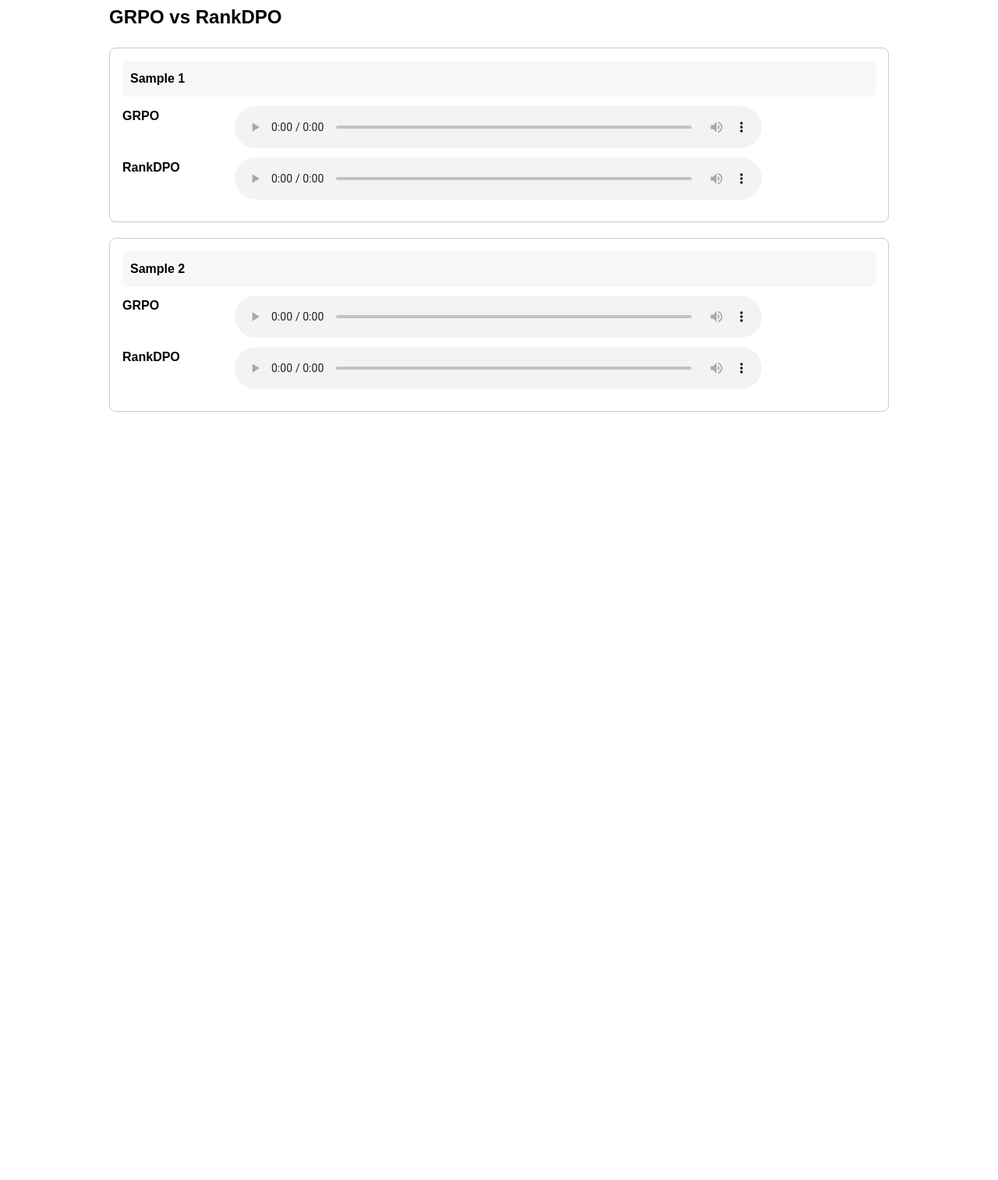
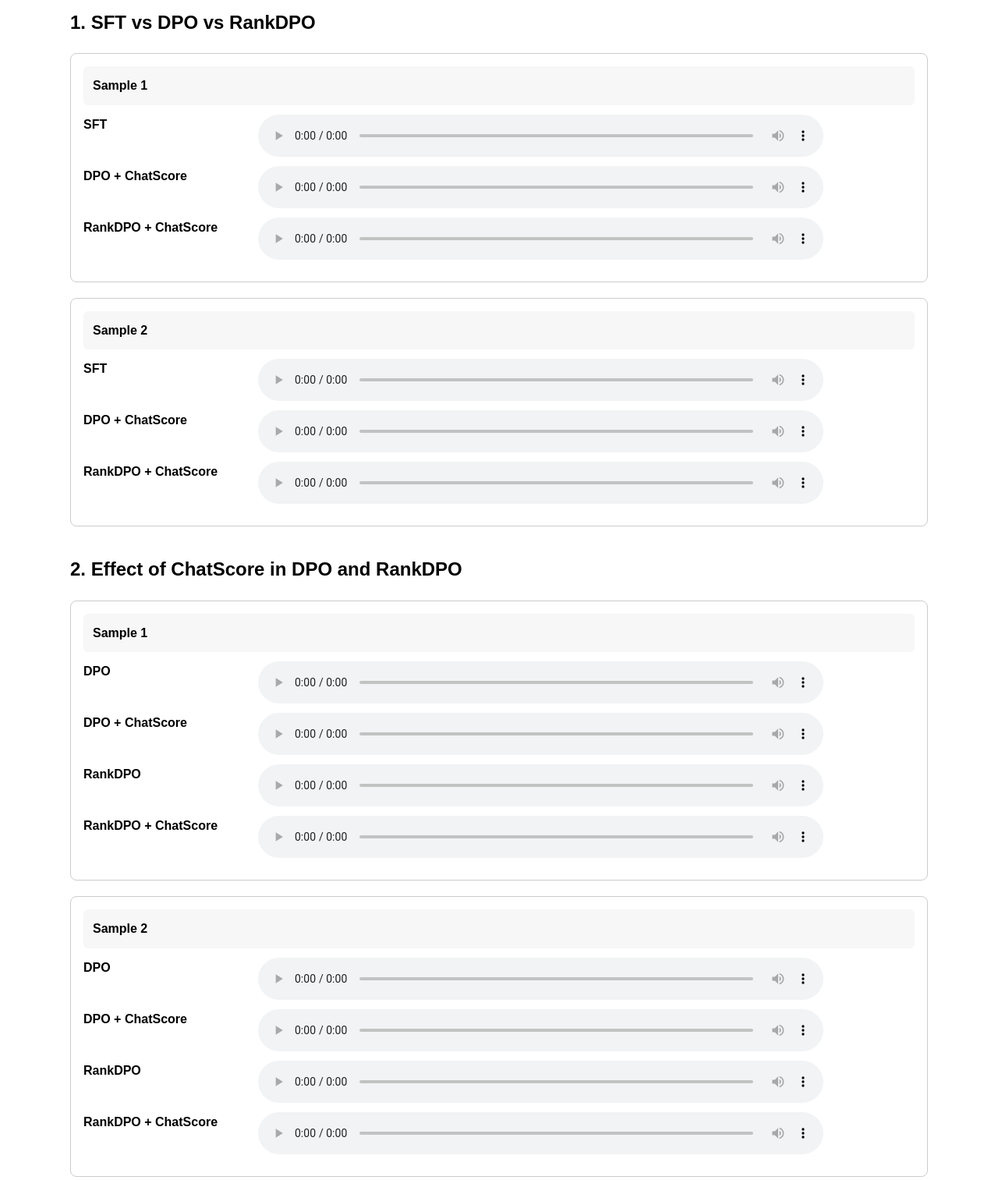
Before and after one commit to hajararabiu869/interspeech-demo, a plain HTML site: page index.html in a window 1280 px wide. Shown: the part 190-1703 px from the top of the page at 78% size. Before the commit the page ends 800 px from the top, so only its background shows below. Drawn offline with Linux system fonts and the light colour scheme.

Commit message:
Update index.html

```diff
--- a/index.html
+++ b/index.html
@@ -7,13 +7,16 @@
   <style>
     body {
       font-family: Arial, sans-serif;
-      max-width: 1000px;
+      max-width: 1100px;
       margin: 40px auto;
       padding: 0 20px;
       line-height: 1.6;
     }
-    h1, h2 {
+    h1, h2, h3 {
       margin-top: 1.2em;
+    }
+    .group-block {
+      margin: 36px 0;
     }
     .sample-block {
       border: 1px solid #ccc;
@@ -27,16 +30,16 @@
     .label {
       font-weight: bold;
       display: inline-block;
-      width: 140px;
+      width: 220px;
       vertical-align: top;
     }
     audio {
-      width: 70%;
+      width: 68%;
       vertical-align: middle;
     }
     .note {
       background: #f7f7f7;
-      padding: 10px;
+      padding: 12px;
       border-radius: 6px;
       margin-bottom: 12px;
     }
@@ -47,13 +50,121 @@
 
   <p>
     This page provides representative long-form dialogue samples for anonymous review.
-    We compare GRPO and RankDPO using the same prompts.
+    The comparisons are organized by model settings to highlight perceptual differences in naturalness and stability.
   </p>
 
-  <h2>GRPO vs RankDPO</h2>
+  <!-- Group 1 -->
+  <div class="group-block">
+    <h2>1. SFT vs DPO vs RankDPO</h2>
 
     <div class="sample-block">
-    <div class="note"><strong>Sample 1</strong></div>
+      <div class="note">
+        <strong>Sample 1</strong>
+      </div>
+
+      <div class="audio-row">
+        <span class="label">SFT</span>
+        <audio controls src="samples/sft-null-batch_5.wav"></audio>
+      </div>
+
+      <div class="audio-row">
+        <span class="label">DPO + ChatScore</span>
+        <audio controls src="samples/dpo-null-csc-batch_5.wav"></audio>
+      </div>
+
+      <div class="audio-row">
+        <span class="label">RankDPO + ChatScore</span>
+        <audio controls src="samples/rank3-null-csc-batch_5.wav"></audio>
+      </div>
+    </div>
+
+    <div class="sample-block">
+      <div class="note">
+        <strong>Sample 2</strong>
+      </div>
+
+      <div class="audio-row">
+        <span class="label">SFT</span>
+        <audio controls src="samples/sft-null-batch_2.wav"></audio>
+      </div>
+
+      <div class="audio-row">
+        <span class="label">DPO + ChatScore</span>
+        <audio controls src="samples/dpo-null-csc-batch_2.wav"></audio>
+      </div>
+
+      <div class="audio-row">
+        <span class="label">RankDPO + ChatScore</span>
+        <audio controls src="samples/rank3-null-csc-batch_2.wav"></audio>
+      </div>
+    </div>
+  </div>
+
+  <!-- Group 2 -->
+  <div class="group-block">
+    <h2>2. Effect of ChatScore in DPO and RankDPO</h2>
+
+    <div class="sample-block">
+      <div class="note">
+        <strong>Sample 1</strong>
+      </div>
+
+      <div class="audio-row">
+        <span class="label">DPO</span>
+        <audio controls src="samples/dpo-null-cs-batch_5.wav"></audio>
+      </div>
+
+      <div class="audio-row">
+        <span class="label">DPO + ChatScore</span>
+        <audio controls src="samples/dpo-null-csc-batch_5.wav"></audio>
+      </div>
+
+      <div class="audio-row">
+        <span class="label">RankDPO</span>
+        <audio controls src="samples/rank3-null-cs-batch_5.wav"></audio>
+      </div>
+
+      <div class="audio-row">
+        <span class="label">RankDPO + ChatScore</span>
+        <audio controls src="samples/rank3-null-csc-batch_5.wav"></audio>
+      </div>
+    </div>
+
+    <div class="sample-block">
+      <div class="note">
+        <strong>Sample 2</strong>
+      </div>
+
+      <div class="audio-row">
+        <span class="label">DPO</span>
+        <audio controls src="samples/dpo-null-cs-batch_2.wav"></audio>
+      </div>
+
+      <div class="audio-row">
+        <span class="label">DPO + ChatScore</span>
+        <audio controls src="samples/dpo-null-csc-batch_2.wav"></audio>
+      </div>
+
+      <div class="audio-row">
+        <span class="label">RankDPO</span>
+        <audio controls src="samples/rank3-null-cs-batch_2.wav"></audio>
+      </div>
+
+      <div class="audio-row">
+        <span class="label">RankDPO + ChatScore</span>
+        <audio controls src="samples/rank3-null-csc-batch_2.wav"></audio>
+      </div>
+    </div>
+  </div>
+
+  <!-- Group 3 -->
+  <div class="group-block">
+    <h2>3. GRPO vs RankDPO</h2>
+
+    <div class="sample-block">
+      <div class="note">
+        <strong>Sample 1</strong>
+      </div>
 
       <div class="audio-row">
         <span class="label">GRPO</span>
@@ -67,7 +178,9 @@
     </div>
 
     <div class="sample-block">
-    <div class="note"><strong>Sample 2</strong></div>
+      <div class="note">
+        <strong>Sample 2</strong>
+      </div>
 
       <div class="audio-row">
         <span class="label">GRPO</span>
@@ -79,5 +192,6 @@
         <audio controls src="samples/rank-2.wav"></audio>
       </div>
     </div>
+  </div>
 </body>
 </html>
```
Lines whose indentation alone changed are shown as unchanged.
